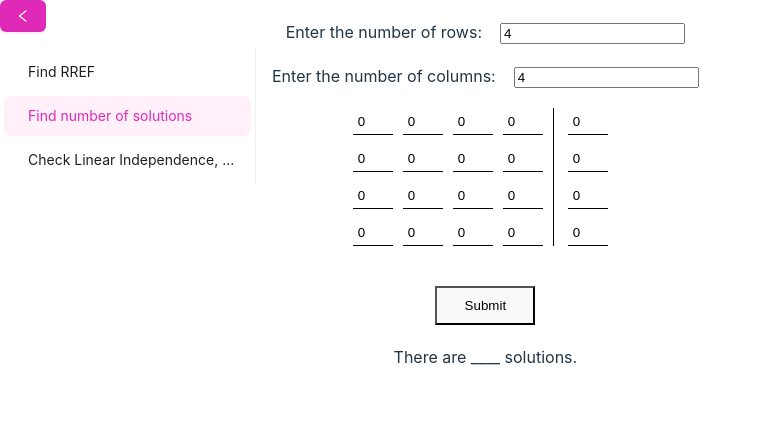
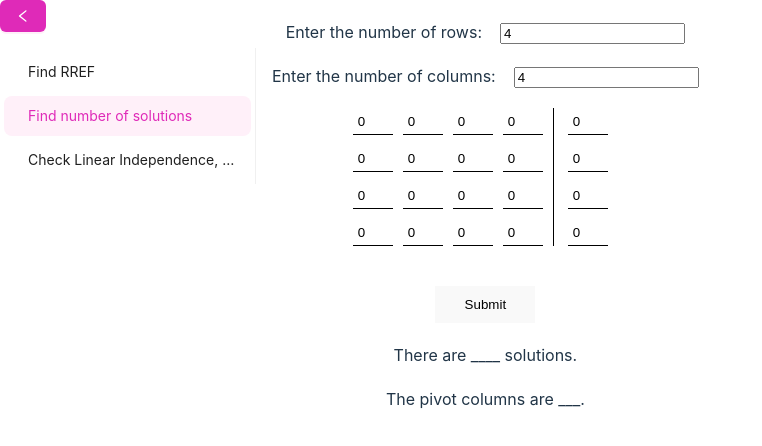
Before and after one commit to rachelyeohm/rachelyeohm.github.io, a React (Vite) app: page /linear_algebra in a window 1280 px wide. Both pictures are taken after a click on the item "Find number of solutions". Shown: the top 446 px of the page, without its empty margins (0-762 px from the left). Built offline with nearby package versions, Linux system fonts and the light colour scheme.

Commit message:
Created calcSolutions.tsx file

```diff
--- a/src/components/matrix/AugmentedMatrixForm.tsx
+++ b/src/components/matrix/AugmentedMatrixForm.tsx
@@ -44,7 +44,6 @@ const AugmentedMatrixForm = ({coefficientMatrix, setCoefficientMatrix, constants
                     <input
                     key={colIndex}
                     type="number"
-                    min = "0"
                     step = "1"
                     value={cell}
                     onChange={(event) => handleInputChange(rowIndex, colIndex, event, matrixType)}
--- a/src/components/matrix/MatrixForm.tsx
+++ b/src/components/matrix/MatrixForm.tsx
@@ -39,7 +39,6 @@ const MatrixForm = ({directed, matrix, setMatrix, onFormSubmit} : MatrixFormProp
                   <input
                   key={colIndex}
                   type="number"
-                  min = "0"
                   step = "1"
                   value={cell}
                   onChange={(event) => handleInputChange(rowIndex, colIndex, event)}
--- a/src/index.css
+++ b/src/index.css
@@ -42,6 +42,11 @@ body {
 h1 {
   font-size: 3.2em;
   line-height: 1.1;
+}
+
+button {
+  border: 1px solid transparent;
+  background-color: lightpink; /* Light pink background */
 }
 /*
 button {
--- a/src/pages/Solutions.tsx
+++ b/src/pages/Solutions.tsx
@@ -1,6 +1,7 @@
 import React, {useState} from 'react'
 import AugmentedMatrix from '../components/matrix/AugmentedMatrix';
-import calcNumberOfSolutions from '../utility/calcNumberOfSolutions';
+import calcNumberOfSolutions from '../utility/calcSolutions';
+import { findPivotIndexes } from '../utility/RrefUtility';
 
 const Solutions = () => {
     const [submittedCoeffMatrix, setSubmittedCoeffMatrix] = useState<number[][]>([]);
@@ -10,13 +11,22 @@ const Solutions = () => {
       setSubmittedConstMatrix(constMatrix);
     }
 
+    function convertToPivotIndex(coeffMatrix : number[][], constMatrix: number[][]) : string {
+        const pivotIndexes : number[] = findPivotIndexes(submittedCoeffMatrix.map((row, index) => row.concat(submittedConstMatrix[index]))).columnIndexes;
+        return [...new Set(pivotIndexes)].join(", ")
+      }
+
 
     return (
       <div>
         <div>
             <AugmentedMatrix onFormSubmit={handleFormSubmit}/>
-            <p className='general'>There are {submittedCoeffMatrix.length === 0 ? "____" : calcNumberOfSolutions(submittedCoeffMatrix, submittedConstMatrix)} solutions.</p>
-
+            <p className='general'>There are {submittedCoeffMatrix.length === 0
+                    ? "____"
+                    : calcNumberOfSolutions(submittedCoeffMatrix, submittedConstMatrix)} solutions.</p>
+            <p className='general'> The pivot columns are {submittedCoeffMatrix.length === 0
+                    ? "___"
+                    : convertToPivotIndex(submittedCoeffMatrix, submittedConstMatrix)}.</p>
         </div>
 
       </div>
--- a/src/utility/RrefUtility.tsx
+++ b/src/utility/RrefUtility.tsx
@@ -107,6 +107,7 @@ function reduceToRREF(matrix : number[][], constMatrix : number[][]) {
     return { matrix, constMatrix } ;
 }
 
+//take a row as input, find the pivot column index.
 function findPivotColumnIndex(row : number[]){
     if (row.every(element => element === 0)) { //zero row: index is -1
         return -1;
@@ -116,7 +117,7 @@ function findPivotColumnIndex(row : number[]){
     return pivotColumnIndex;
 }
 
-function findPivotIndexes(matrix : number[][]) {
+export function findPivotIndexes(matrix : number[][]) {
     const rowCount = matrix.length;
     const colCount = matrix[0].length;
     const rowIndexes : number[] = [];
--- a/src/utility/calcNumberOfSolutions.tsx
+++ /dev/null
@@ -1,3 +0,0 @@
-export default function calcNumberOfSolutions(coeffMatrix : number[][], constMatrix : number[][]) {
-    return 0;
-}
--- /dev/null
+++ b/src/utility/calcSolutions.tsx
@@ -0,0 +1,61 @@
+import { findPivotIndexes } from "./RrefUtility";
+
+
+
+type calcSolutionsResults  = {
+    numSolutions : string;
+    pivotColumns : string;
+    solution : string;
+}
+export default function calcSolutions(coeffMatrix : number[][], constMatrix : number[][]) : calcSolutionsResults{
+
+    const combinedMatrix : number[][] = coeffMatrix.map((row, index) => row.concat(constMatrix[index]));
+
+
+    let numSolutions = "";
+    let pivotColumns = convertToPivotIndex(coeffMatrix, constMatrix);
+    let solution = "";
+
+
+    //last row has a pivot column - inconsistent
+    const pivotIndexes = findPivotIndexes(combinedMatrix);
+    if (pivotIndexes.rowIndexes.includes(combinedMatrix.length - 1)) {
+        numSolutions = "0";
+        solution = "no solution";
+    }
+
+    //all rows (except the last row) have pivot column - one solution;
+    const range: number[] = Array.from({ length: combinedMatrix.length-2 }, (_, i) => i);
+    if (range.every(num => pivotIndexes.rowIndexes.includes(num))) {
+        numSolutions = "1";
+        solution = generateVariableString(constMatrix.map(subArray => subArray[0]))
+    } else {
+        numSolutions = "infinite";
+        solution = "???";
+    }
+
+
+    return {numSolutions : numSolutions, pivotColumns : pivotColumns, solution : solution}
+}
+
+function convertToPivotIndex(coeffMatrix : number[][], constMatrix: number[][]) : string {
+    const pivotIndexes : number[] = findPivotIndexes(coeffMatrix.map((row, index) => row.concat(constMatrix[index]))).columnIndexes;
+    return [...new Set(pivotIndexes)].join(", ")
+}
+
+function generateVariableString(matrix: number[]): string {
+    const baseVariables = ['z', 'y', 'x', 'w', 'v', 'u', 't', 's', 'r', 'q', 'p', 'o', 'n', 'm', 'l', 'k', 'j', 'i', 'h', 'g', 'f', 'e', 'd', 'c', 'b', 'a'];
+
+    // Check if the matrix length exceeds the available variable names
+    if (matrix.length > baseVariables.length) {
+      throw new Error('Matrix is too large to be mapped to single-letter variables.');
+    }
+
+    // Slice the required number of variable names
+    const variables = baseVariables.slice(0, matrix.length).reverse();
+
+    // Map the numbers to their corresponding variables and join them into a string
+    const result = matrix.map((value, index) => `${variables[index]} = ${value}`).join(', ');
+
+    return result;
+  }
```
